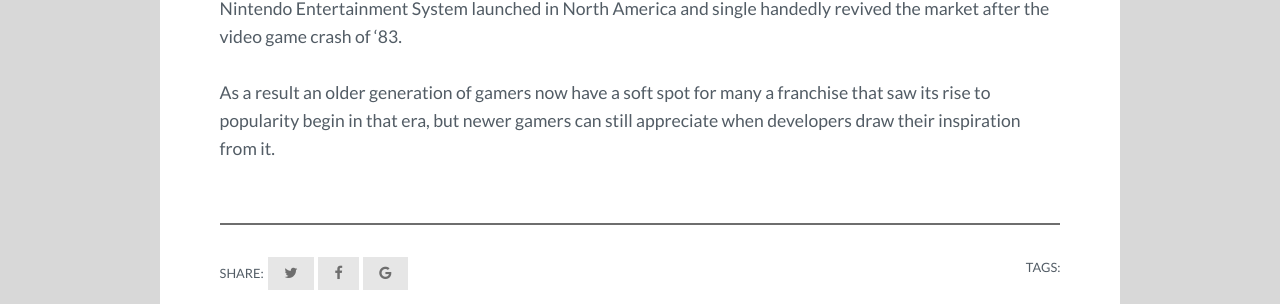
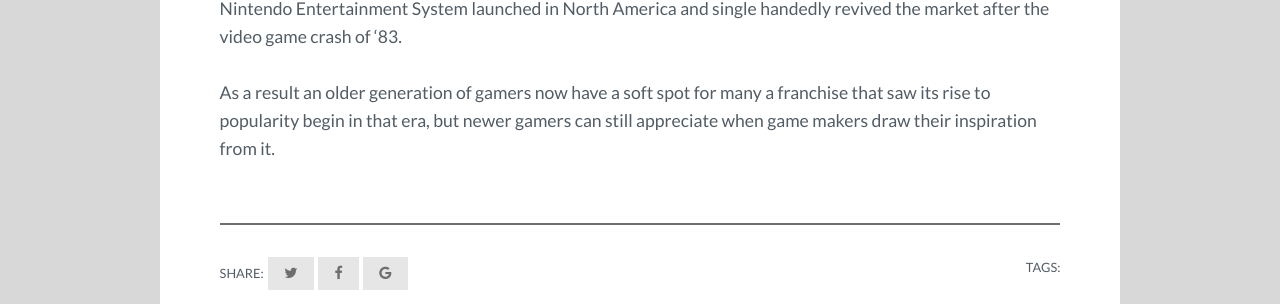
Before and after one commit to pizzapgh/broken_glasses, a Jekyll site: the page built from _posts/2017-12-11-These-Radical-Games-Will-Tug-At-Your-Nostalgia.markdown, in a window 1280 px wide and 900 px high, scrolled down 947 px. Shown: the part 178-482 px from the top of the window. Built offline with Jekyll 4.4.1, drawn with Linux system fonts in a browser that asks for light colours; nearby versions of some CDN libraries; our own code applies the rules of GitHub Pages for plain Markdown files; comment, search, counter and statistics services are not loaded.

Commit message:
Updated These Radical Games Will Tug At Your Nostalgia

```diff
--- a/_posts/2017-12-11-These-Radical-Games-Will-Tug-At-Your-Nostalgia.markdown
+++ b/_posts/2017-12-11-These-Radical-Games-Will-Tug-At-Your-Nostalgia.markdown
@@ -10,4 +10,4 @@
 
 What's funny about the 80s is that if it were a feature film, then over the course of nearly 30 years that film has developed a worldwide cult following despite initially receiving malign criticism (mostly for a poor soundtrack). Speaking for the gaming industry in particular it was a very important decade as it was in 1985 that the Nintendo Entertainment System launched in North America and single handedly revived the market after the video game crash of '83.
 
-As a result an older generation of gamers now have a soft spot for many a franchise that saw its rise to popularity begin in that era, but newer gamers can still appreciate when developers draw their inspiration from it.
+As a result an older generation of gamers now have a soft spot for many a franchise that saw its rise to popularity begin in that era, but newer gamers can still appreciate when game makers draw their inspiration from it.
```
